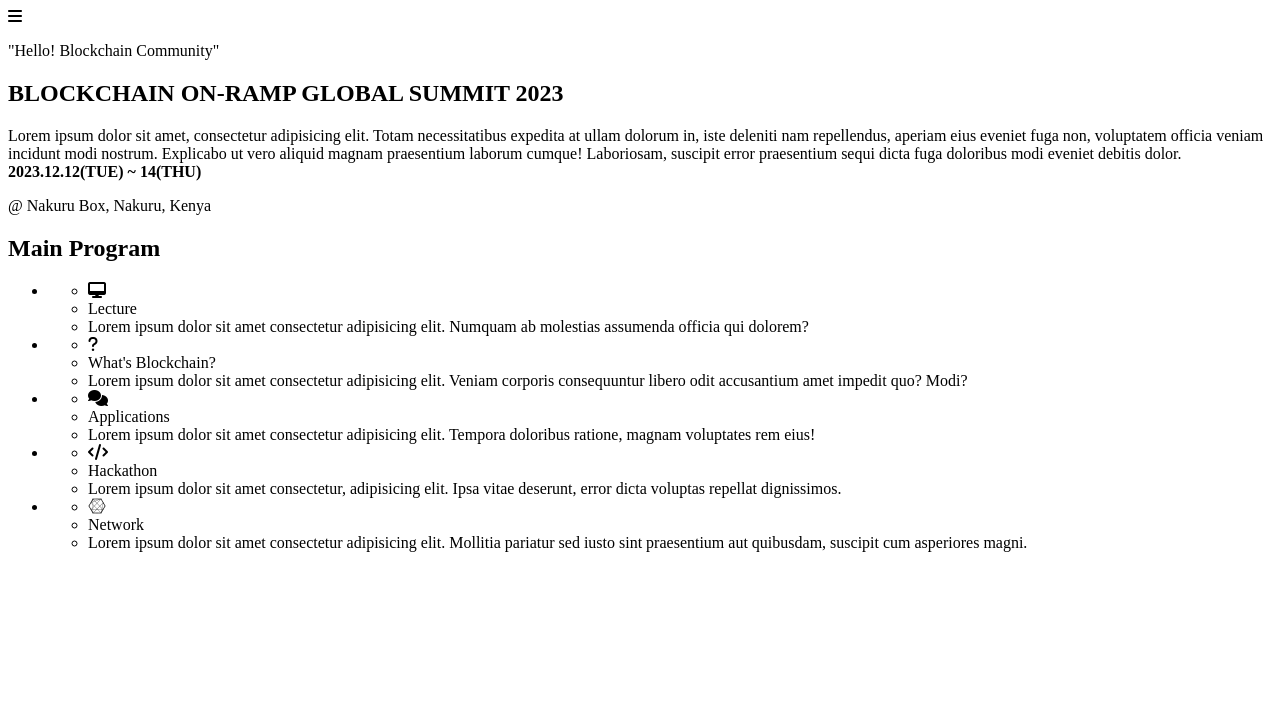
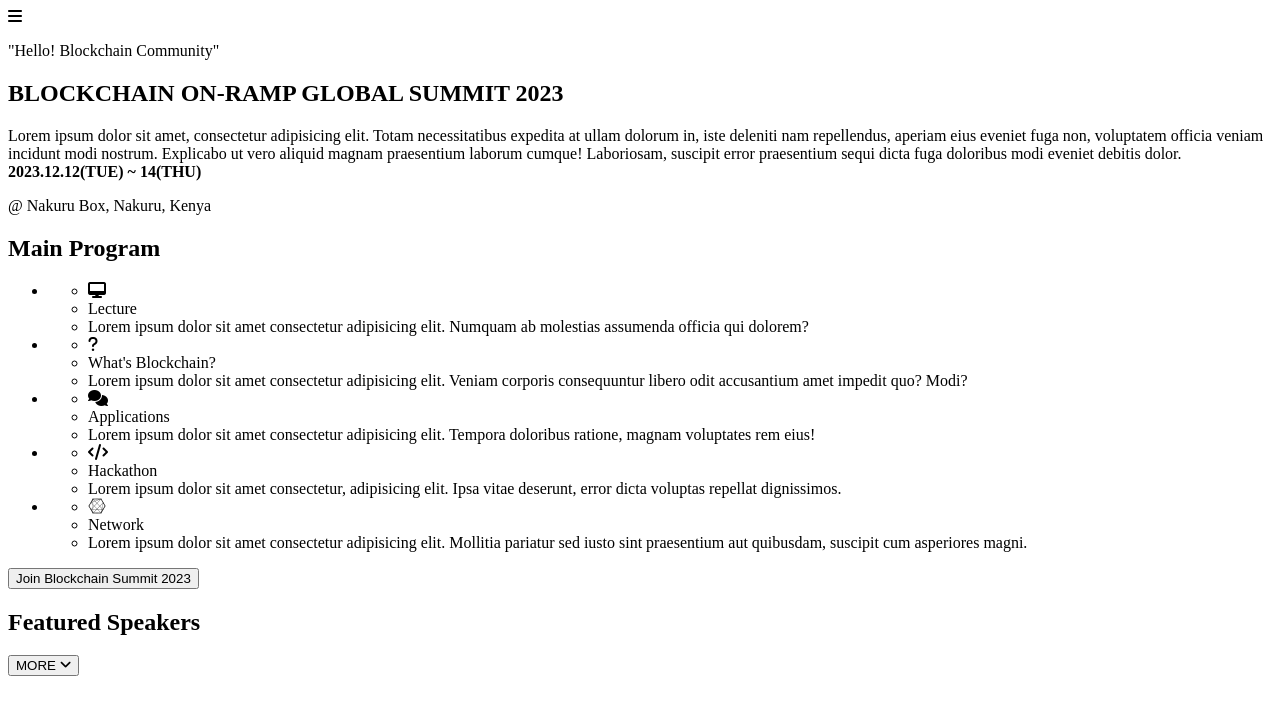
Before and after one commit to microvese-projects/blockchain-summit, a website: page index.html in a window 1280 px wide. Drawn offline with Linux system fonts and the light colour scheme.

Commit message:
Add featured speakers container

```diff
--- a/index.html
+++ b/index.html
@@ -35,7 +35,7 @@
       <p id="venue">@ Nakuru Box, Nakuru, Kenya</p>
     </div>
     <div id="program">
-      <h2 id="program-heading">Main Program</h2>
+      <h2 class="section-title">Main Program</h2>
       <ul id="program-list">
         <li>
           <ul>
@@ -103,6 +103,19 @@
           </ul>
         </li>
       </ul>
+      <button id="join-summit">
+        Join Blockchain Summit 2023
+      </button>
+    </div>
+    <div>
+      <h2 class="section-title">Featured Speakers</h2>
+      <ul id="featured-speakers">
+        <!-- added dynamically in javascript -->
+      </ul>
+      <button id="more-featured-speakers">
+        MORE
+        <i class="fa-solid fa-angle-down"></i>
+      </button>
     </div>
   </section>
 </body>
```
